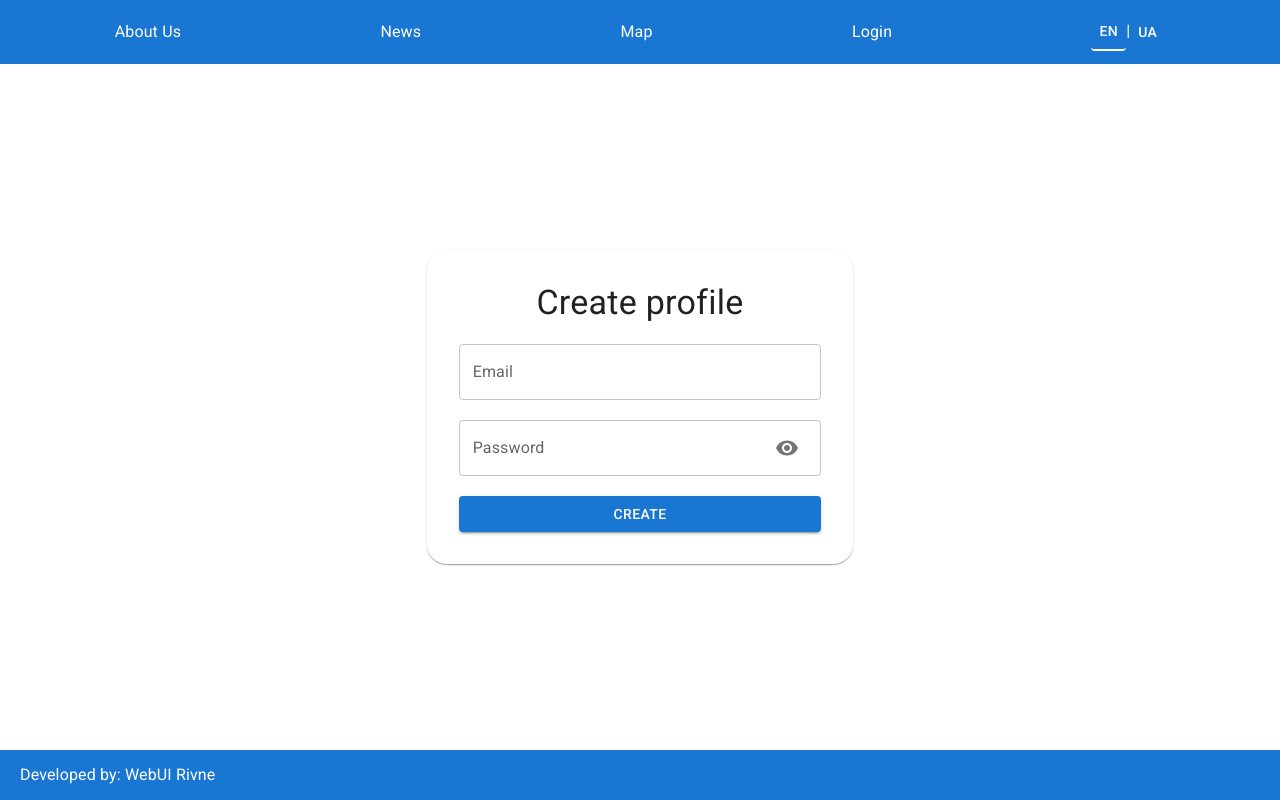
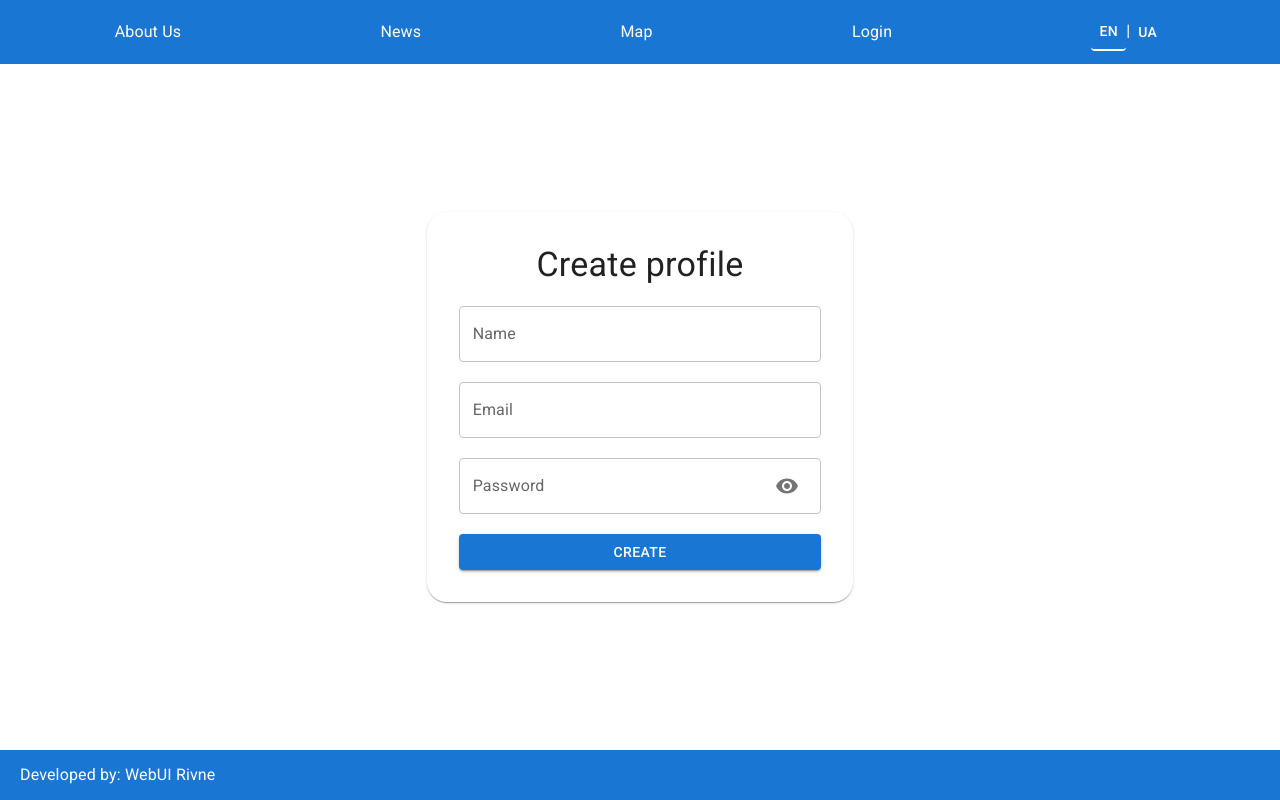
Before and after one commit to IT-Academy-Social-Projects-KRV/MapUA, a React (Create React App) app in the folder frontend/: page /registration in a window 1280 px wide. Built offline with nearby package versions, Linux system fonts and the light colour scheme; no server answers.

Commit message:
added_displayName_to_registration

```diff
--- a/frontend/public/locales/en/translation.json
+++ b/frontend/public/locales/en/translation.json
@@ -2,6 +2,7 @@
   "common": {
     "login": "Login",
     "enterYourEmail": "Please enter your email",
+    "enterYourDisplayName": "Please enter your name",
     "enterPassword": "Please enter your password",
     "forgotPassword": "Forgot password?",
     "password": "Password",
@@ -79,6 +80,7 @@
   "utils": {
     "validation": {
       "emptyEmailError": "Email can't be empty",
+      "emptyDisplayNameError": "Name can't be empty",
       "wrongEmailError": "Please enter a valid email",
       "emptyPasswordError": "Password can't be empty",
       "passwordMinLengthError": "Password must be at least 6 symbols long",
--- a/frontend/public/locales/ua/translation.json
+++ b/frontend/public/locales/ua/translation.json
@@ -2,6 +2,7 @@
   "common": {
     "login": "Увійти",
     "enterYourEmail": "Будь ласка, введіть вашу електронну адресу",
+    "enterYourDisplayName": "Будь ласка, введіть вашe ім'я",
     "enterPassword": "Будь ласка, введіть ваш пароль",
     "forgotPassword": "Забули пароль?",
     "password": "Пароль",
@@ -33,7 +34,7 @@
       "subscriptions": "Підписки",
       "enterDescription": "Будь ласка, введіть опис",
       "noDescription": "Опис відсутній",
-      "noSubscribers": "Корисувач не має підписників",
+      "noSubscribers": "Користувач не має підписників",
       "noSubscriptions": "Користувач не підписаний ні на кого"
     },
     "profile": {
@@ -79,6 +80,7 @@
   "utils": {
     "validation": {
       "emptyEmailError": "Email не може бути порожнім",
+      "emptyDisplayNameError": "Name не може бути порожнім",
       "wrongEmailError": "Введіть коректний email",
       "emptyPasswordError": "Пароль не може бути порожнім",
       "passwordMinLengthError": "Пароль повинен містити не менше 6 символів",
@@ -143,7 +145,7 @@
       "spring": "весна",
       "autumn": "осінь",
       "fullYear": "цілий рік",
-      "seasonal": "сезоно"
+      "seasonal": "сезонно"
     },
     "personal": "Персональні",
     "personalValues": {
--- a/frontend/src/components/Login/Login.tsx
+++ b/frontend/src/components/Login/Login.tsx
@@ -25,7 +25,7 @@ import {
 import Visibility from '@mui/icons-material/Visibility';
 import VisibilityOff from '@mui/icons-material/VisibilityOff';
 import { useTranslation } from 'react-i18next';
-import { AuthFormSchema } from 'utils/validation';
+import { LoginFormSchema } from 'utils/validation';
 import { StyledPaperForm } from '../design/StyledPaperForm';
 import { StyledAuthFormWrapper } from '../design/StyledAuthFormWrapper';
 
@@ -45,7 +45,7 @@ function Login() {
 
   const { handleSubmit, control } = useForm<SignIn>({
     mode: 'onBlur',
-    resolver: yupResolver(AuthFormSchema)
+    resolver: yupResolver(LoginFormSchema)
   });
 
   const { errors } = useFormState({
--- a/frontend/src/components/Registration/Registration.tsx
+++ b/frontend/src/components/Registration/Registration.tsx
@@ -23,12 +23,13 @@ import Visibility from '@mui/icons-material/Visibility';
 import VisibilityOff from '@mui/icons-material/VisibilityOff';
 
 import { useTranslation } from 'react-i18next';
-import { AuthFormSchema } from 'utils/validation';
+import { RegistrationFormSchema } from 'utils/validation';
 import { StyledPaperForm } from '../design/StyledPaperForm';
 import { StyledAuthFormWrapper } from '../design/StyledAuthFormWrapper';
 import { useTypedDispatch } from '../../redux/hooks/useTypedDispatch';
 
 type SignUp = {
+  displayName: string;
   email: string;
   password: string;
 };
@@ -42,7 +43,7 @@ function Registration() {
 
   const { handleSubmit, control } = useForm<SignUp>({
     mode: 'onBlur',
-    resolver: yupResolver(AuthFormSchema)
+    resolver: yupResolver(RegistrationFormSchema)
   });
 
   const { errors } = useFormState({
@@ -86,6 +87,26 @@ function Registration() {
                 <Typography align="center" variant="h4">
                   {t('registration.createProfile')}
                 </Typography>
+                <Controller
+                  control={control}
+                  name="displayName"
+                  render={({ field }) => (
+                    <TextField
+                      placeholder={t('common.enterYourDisplayName')}
+                      label="Name"
+                      fullWidth
+                      onChange={e => field.onChange(e)}
+                      onBlur={field.onBlur}
+                      defaultValue={field.value}
+                      error={!!errors.displayName?.message}
+                      helperText={t(
+                        !errors.displayName
+                          ? ''
+                          : String(errors.displayName.message)
+                      )}
+                    />
+                  )}
+                />
                 <Controller
                   control={control}
                   name="email"
--- a/frontend/src/utils/validation.ts
+++ b/frontend/src/utils/validation.ts
@@ -1,6 +1,6 @@
 import * as yup from 'yup';
 
-export const AuthFormSchema = yup.object().shape({
+export const LoginFormSchema = yup.object().shape({
   email: yup
     .string()
     .email('utils.validation.wrongEmailError')
@@ -10,6 +10,19 @@ export const AuthFormSchema = yup.object().shape({
     .min(6, 'utils.validation.passwordMinLengthError')
     .max(36, 'utils.validation.passwordMaxLengthError')
     .required('utils.validation.emptyPasswordError')
+});
+
+export const RegistrationFormSchema = yup.object().shape({
+  displayName: yup.string().required('utils.validation.emptyDisplayName'),
+  email: yup
+      .string()
+      .email('utils.validation.wrongEmailError')
+      .required('utils.validation.emptyEmailError'),
+  password: yup
+      .string()
+      .min(6, 'utils.validation.passwordMinLengthError')
+      .max(36, 'utils.validation.passwordMaxLengthError')
+      .required('utils.validation.emptyPasswordError')
 });
 
 export const ForgotPasswordSchema = yup.object().shape({
```
Also changed, not shown: 1 other file (tests, documents, lock files or other folders).
